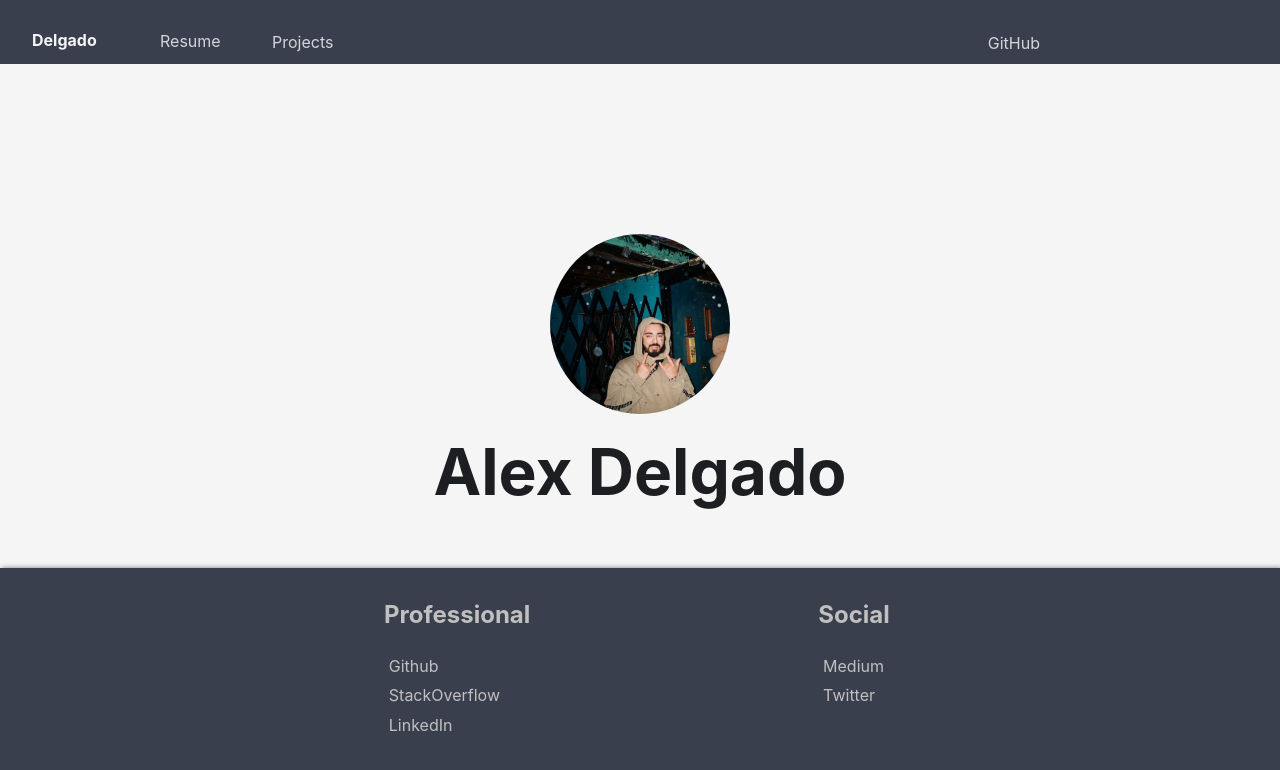
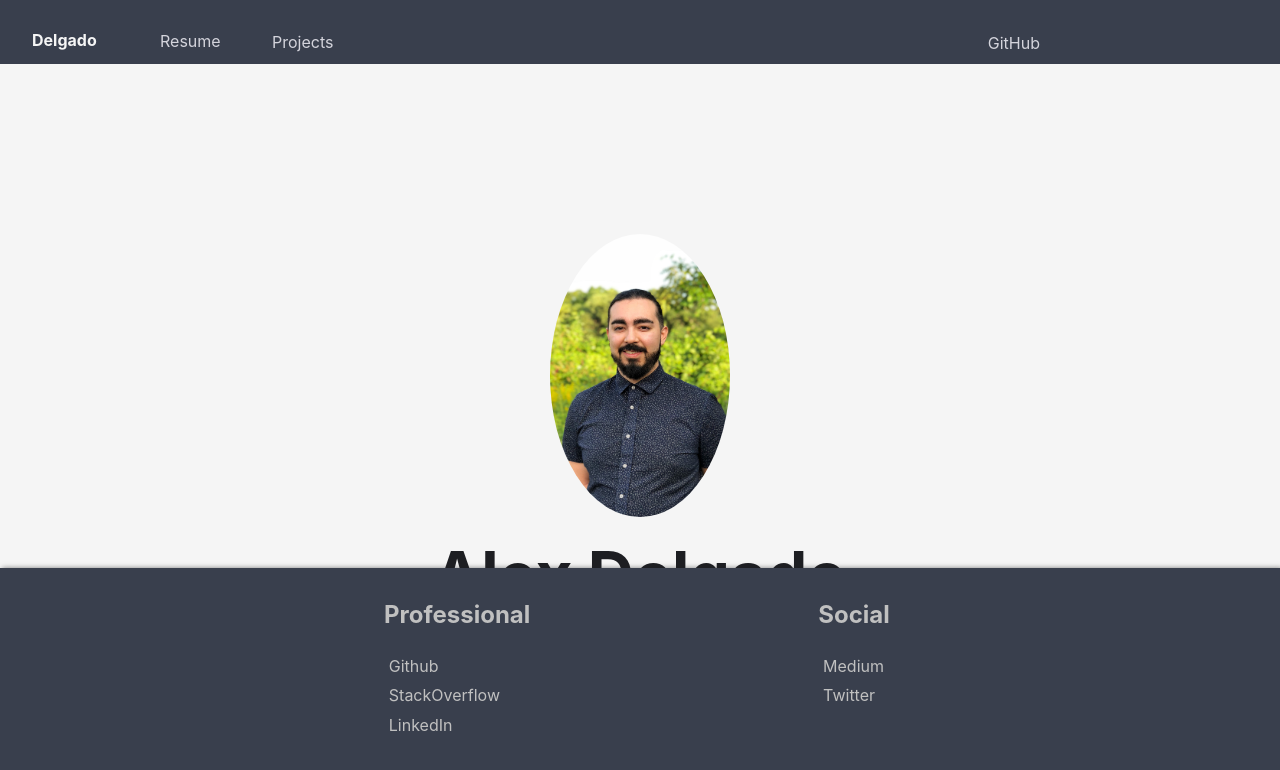
Before and after one commit to alxdelgado/react-portfolio, a React (Create React App) app: page / in a window 1280 px wide. Shown: the top 770 px of the page. Built offline with nearby package versions, Linux system fonts and the light colour scheme.

Commit message:
changed homepage picture

```diff
--- a/src/pages/homepage/homepage.component.jsx
+++ b/src/pages/homepage/homepage.component.jsx
@@ -7,7 +7,7 @@ import './homepage.styles.scss';
 const HomePage = () => (
     <div className='homepage_wrapper'>
         <div className='homepage_container'>
-            <img className='homepage_image' id='alex_sick_photo' src='alex_arbella.jpg' alt='profile headshot'></img>
+            <img className='homepage_image' id='alex_sick_photo' src='alex.jpg' alt='profile headshot'></img>
             <h2 className='homepage_title' id='alex_heading'>Alex Delgado</h2>
         </div>
     </div>
```
Also changed, not shown: public/alex.jpg (added).
